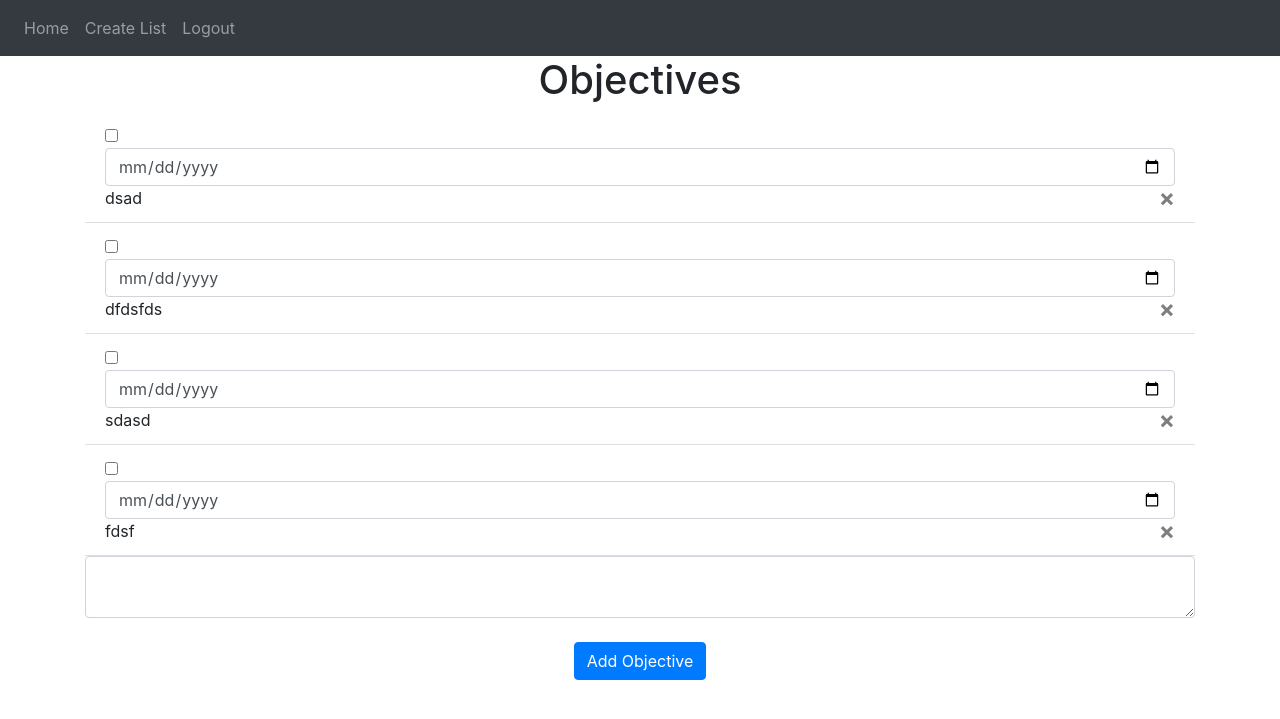
After one commit to prem9/CMPE-131-G12-Project, a Flask app: page /list in a window 1280 px wide. The commit adds this page. Shown: the top 719 px of the page. Run offline with Flask 3, Linux system fonts and the light colour scheme; a user stored in the database is signed in; data comes from the database, SQL or seed files in the repository; both versions use the stored data as it was after the commit; some libraries are stand-ins or nearby versions.

Commit message:
Implementation of Creating a List
For Use Case 3 and Requirement 4

```diff
--- a/codebase/website/auth.py
+++ b/codebase/website/auth.py
@@ -6,6 +6,7 @@ from flask_login import login_user, login_required, logout_user, current_user
 
 
 auth = Blueprint('auth', __name__)
+
 
 
 @auth.route('/login', methods=['GET', 'POST'])
--- a/codebase/website/static/index.js
+++ b/codebase/website/static/index.js
@@ -3,6 +3,6 @@ function deleteNote(noteId) {
       method: "POST",
       body: JSON.stringify({ noteId: noteId }),
     }).then((_res) => {
-      window.location.href = "/";
+      window.location.href = "/list";
     });
   }
--- a/codebase/website/templates/base.html
+++ b/codebase/website/templates/base.html
@@ -34,6 +34,7 @@
         <div class="navbar-nav">
           {% if user.is_authenticated %}
           <a class="nav-item nav-link" id="home" href="/">Home</a>
+          <a class="nav-item nav-link" id="createList" href="/list">Create List</a>
           <a class="nav-item nav-link" id="logout" href="/logout">Logout</a>
           {% else %}
           <a class="nav-item nav-link" id="login" href="/login">Login</a>
@@ -88,7 +89,7 @@
     method: "POST",
     body: JSON.stringify({ noteId: noteId }),
   }).then((_res) => {
-    window.location.href = "/";
+    window.location.href = "/list";
   });
   }
 </script>
--- /dev/null
+++ b/codebase/website/templates/list.html
@@ -0,0 +1,26 @@
+{% extends "base.html" %} {% block title %}Create List{% endblock %}
+
+{% block content %}
+    <h1 contenteditable="true" align="center">Objectives</h1>
+    <ul class="list-group list-group-flush" id="notes">
+     {% for note in user.notes %}
+    <li class="list-group-item">
+     <input type="checkbox" name="note-checkbox" value="{{ note.id }}">
+     <input type="date" name="deadline-{{ note.id }}" id="deadline-{{ note.id }}" class="form-control">
+     {{ note.data }}
+        <button type="button" class="close" onClick="deleteNote({{ note.id }})">
+         <span aria-hidden="true">&times;</span>
+     </button>
+     </li>
+    {% endfor %}
+    </ul>
+
+    <form method="POST">
+      <textarea name="note" id="note" class="form-control"></textarea>
+      <br />
+      <div align="center">
+        <button type="submit" class="btn btn-primary">Add Objective</button>
+      </div>
+    </form>
+
+{% endblock %}
--- a/codebase/website/views.py
+++ b/codebase/website/views.py
@@ -1,4 +1,4 @@
-from flask import Blueprint, render_template, request, flash, jsonify
+from flask import Blueprint, render_template, request, flash, jsonify, redirect, url_for, session
 from flask_login import login_required, current_user
 from .models import Note
 from . import db
@@ -6,22 +6,35 @@ import json
 
 views = Blueprint('views', __name__)
 
+@views.route("/", methods=['GET', 'POST'])
+def home():
+    return render_template("home.html", user=current_user)
 
-@views.route('/', methods=['GET', 'POST'])
+@views.route('/list', methods=['GET', 'POST'])
 @login_required
-def home():
+def list():
     if request.method == 'POST':
         note = request.form.get('note')#Gets the note from the HTML
+        deadline_data = {}
 
         if len(note) < 1:
             flash('Note is too short!', category='error')
         else:
-            new_note = Note(data=note, user_id=current_user.id)  #providing the schema for the note
-            db.session.add(new_note) #adding the note to the database
-            db.session.commit()
-            flash('Note added!', category='success')
+           new_note = Note(data=note, user_id=current_user.id)  #providing the schema for the note
+           db.session.add(new_note) #adding the note to the database
+           db.session.commit()
 
-    return render_template("home.html", user=current_user)
+           for note_id, deadline in deadline_data.items():
+                if deadline:
+                    note = Note.query.filter_by(id=note_id).first()
+                    note.deadline = deadline
+                    db.session.commit()
+
+           flash('Note added!', category='success')
+
+        return redirect(url_for('views.list'))
+
+    return render_template("list.html", user=current_user)
 
 
 @views.route('/delete-note', methods=['POST'])
```
Also changed, not shown: codebase/website/templates/home.html (+2 -18 lines), requirements.md (+8 -9 lines), codebase/instance/appdata.db.
